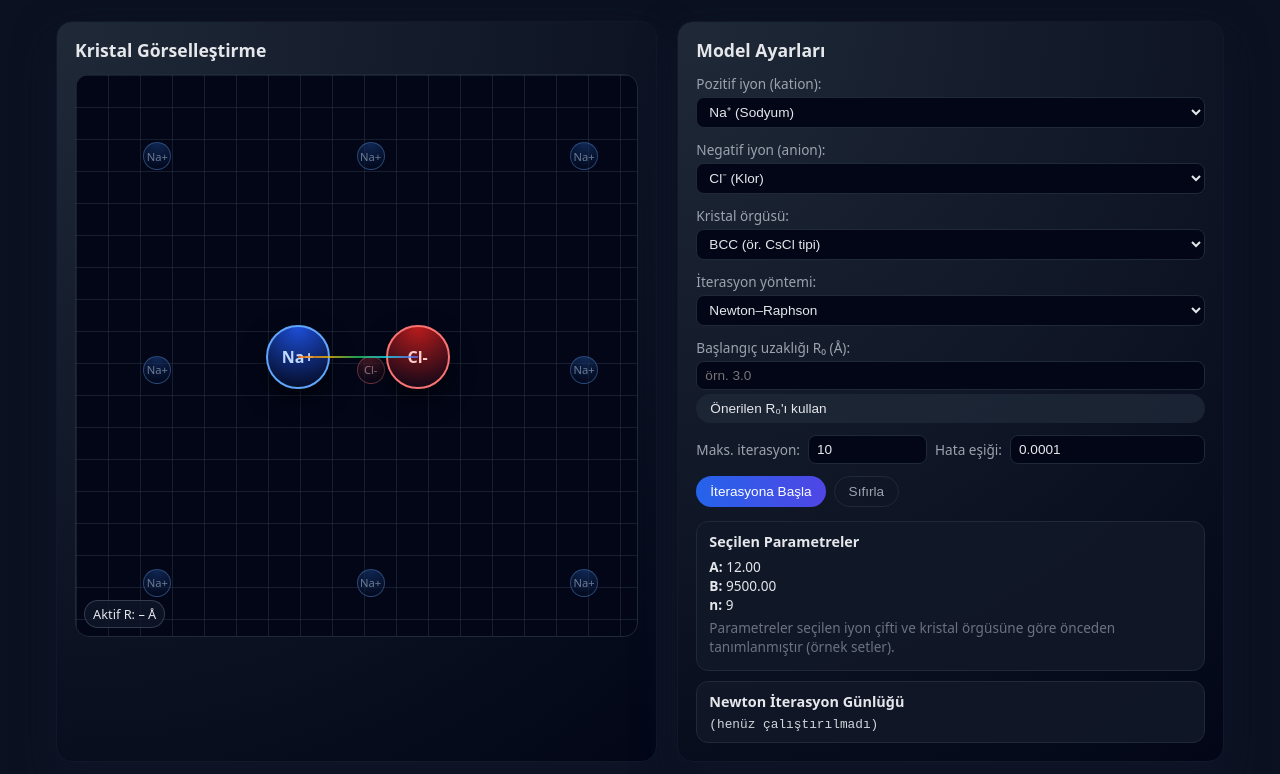
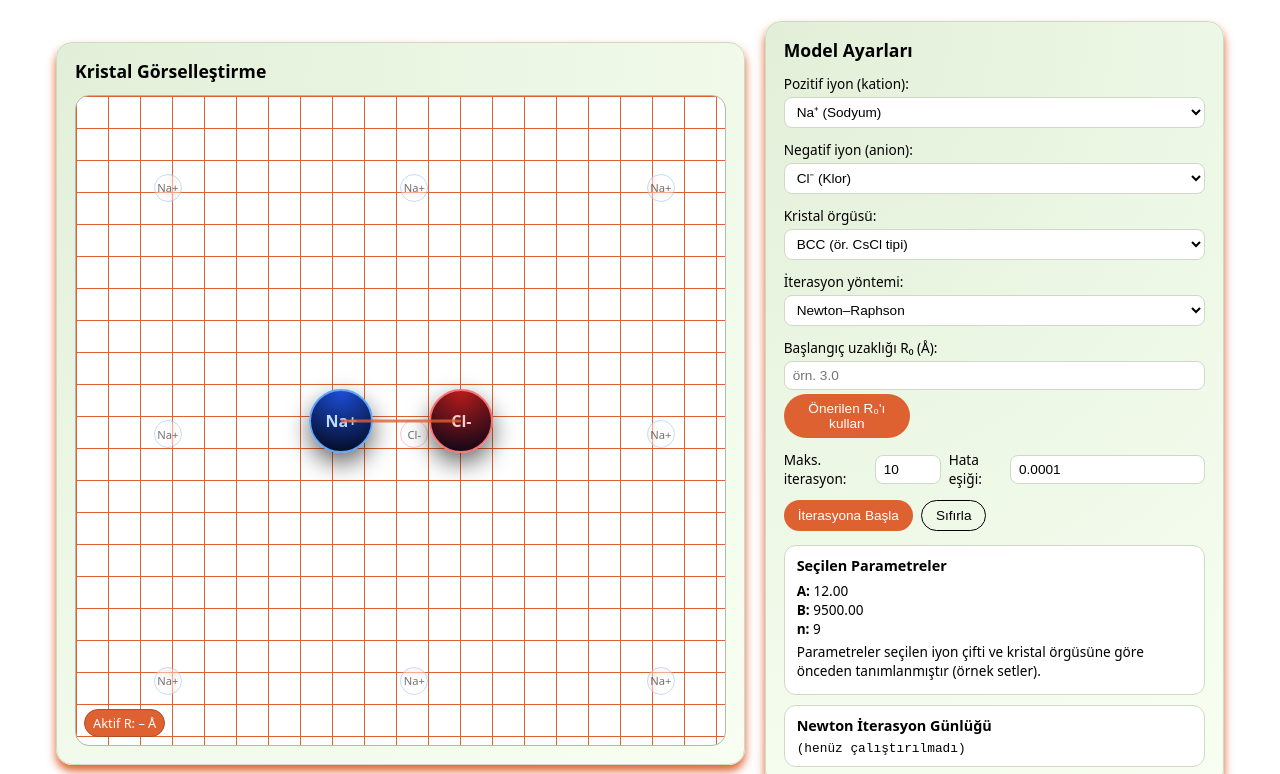
Before and after one commit to aliHimeyda/ionic-crystal-simulator, a plain HTML site: page index.html in a window 1280 px wide. Shown: the part 93-867 px from the top of the page. Drawn offline with Linux system fonts and the light colour scheme.

Commit message:
ionic-crystal-cimulator
genel duzenlemeler yapildi

```diff
--- a/style.css
+++ b/style.css
@@ -8,7 +8,7 @@
   font-family: system-ui, -apple-system, BlinkMacSystemFont, "Segoe UI",
     sans-serif;
   color: #0f172a;
-  background-color: #0b1120;
+  background-color: rgb(255, 255, 255);
 }
 
 body {
@@ -19,6 +19,8 @@ body {
 .app {
   min-height: 100vh;
   max-width: 1200px;
+  align-items: center;
+  justify-items: center;
   margin: 0 auto;
   padding: 24px 16px 32px;
   color: #e5e7eb;
@@ -31,6 +33,7 @@ body {
 
 .app-header h1 {
   font-size: 1.7rem;
+  color: #de6231;
   margin: 0;
   margin-bottom: 8px;
 }
@@ -38,35 +41,47 @@ body {
 .app-header .subtitle {
   margin: 0;
   font-size: 0.95rem;
-  color: #9ca3af;
+  color: black;
 }
 
 .app-main {
-  display: grid;
-  grid-template-columns: minmax(0, 1.1fr) minmax(0, 1fr);
+  display: flex;
+  flex-direction: row;
+  justify-content: center;
+  align-items: center;
+  width: 100%;
   gap: 20px;
 }
 
 .app-footer {
   margin-top: 24px;
   text-align: center;
-  color: #6b7280;
+  color: black;
   font-size: 0.8rem;
 }
 
 /* Panels */
-.visual-panel,
-.control-panel {
-  background: radial-gradient(circle at top left, #1f2937, #020617);
+.visual-panel {
+  background: radial-gradient(circle at top left, #e2efd8, #f8fff2);
+  width: 60%;
   border-radius: 16px;
   padding: 16px 18px 18px;
-  border: 1px solid #111827;
-  box-shadow: 0 18px 40px rgba(15, 23, 42, 0.8);
+  border: 1px solid #cedac6;
+  box-shadow: 0 6px 10px #de6231;
+}
+.control-panel {
+  background: radial-gradient(circle at top left, #e2efd8, #f8fff2);
+  width: 40%;
+  border-radius: 16px;
+  padding: 16px 18px 18px;
+  border: 1px solid #cedac6;
+  box-shadow: 0 6px 10px #de6231;
 }
 
 .visual-panel h2,
 .control-panel h2 {
   margin: 0 0 12px;
+  color: black;
   font-size: 1.1rem;
 }
 
@@ -76,19 +91,11 @@ body {
   width: 100%;
   aspect-ratio: 1 / 1;
   border-radius: 14px;
-  border: 1px solid #1f2937;
-  background-image: linear-gradient(
-      to right,
-      rgba(55, 65, 81, 0.4) 1px,
-      transparent 1px
-    ),
-    linear-gradient(
-      to bottom,
-      rgba(55, 65, 81, 0.4) 1px,
-      transparent 1px
-    );
+  border: 1px solid #b0bca8;
+  background-image: linear-gradient(to right, #de6231 1px, transparent 1px),
+    linear-gradient(to bottom, #de6231 1px, transparent 1px);
   background-size: 32px 32px;
-  background-color: #020617;
+  background-color: white;
   overflow: hidden;
 }
 
@@ -113,14 +120,14 @@ body {
 
 .lattice-positive {
   border: 1px solid rgba(96, 165, 250, 0.7);
-  color: #bfdbfe;
-  background: radial-gradient(circle at top, rgba(59, 130, 246, 0.5), transparent);
+  color: black;
+  background: radial-gradient(circle at top, rgba(59, 130, 246, 0.5));
 }
 
 .lattice-negative {
   border: 1px solid rgba(248, 113, 113, 0.7);
-  color: #fecaca;
-  background: radial-gradient(circle at top, rgba(239, 68, 68, 0.5), transparent);
+  color: black;
+  background: radial-gradient(circle at top, rgba(239, 68, 68, 0.5));
 }
 
 /* Main pair */
@@ -158,15 +165,8 @@ body {
 
 #bond-line {
   position: absolute;
-  height: 2px;
-  background: linear-gradient(
-    to right,
-    #f97316,
-    #eab308,
-    #22c55e,
-    #22d3ee,
-    #6366f1
-  );
+  height: 3px;
+  background: #de6231;
   transform: translateY(-50%);
   opacity: 0.8;
 }
@@ -179,9 +179,9 @@ body {
   padding: 4px 8px;
   border-radius: 999px;
   font-size: 0.8rem;
-  color: #e5e7eb;
-  background: rgba(15, 23, 42, 0.8);
-  border: 1px solid rgba(55, 65, 81, 0.9);
+  color: white;
+  background: #de6231;
+  border: 1px solid #af4e27;
 }
 
 /* Controls */
@@ -202,22 +202,22 @@ body {
 
 label {
   font-size: 0.85rem;
-  color: #9ca3af;
+  color: black;
 }
 
 select,
 input[type="number"] {
   padding: 6px 8px;
   border-radius: 8px;
-  border: 1px solid #1f2937;
-  background: #020617;
-  color: #e5e7eb;
+  border: 1px solid #cedac6;
+  background: white;
+  color: black;
   font-size: 0.85rem;
 }
 
 select:focus,
 input[type="number"]:focus {
-  outline: 2px solid #2563eb;
+  outline: 2px solid #de6231;
   outline-offset: 1px;
 }
 
@@ -235,7 +235,7 @@ button {
 }
 
 button.primary {
-  background: linear-gradient(to right, #2563eb, #4f46e5);
+  background: #de6231;
   color: white;
 }
 
@@ -244,22 +244,23 @@ button.primary:hover {
 }
 
 button.secondary {
-  background: rgba(31, 41, 55, 0.8);
-  color: #e5e7eb;
+  background: #de6231;
+  width: 30%;
+  color: white;
 }
 
 button.secondary:hover {
-  background: rgba(55, 65, 81, 0.9);
+  filter: brightness(1.1);
 }
 
 button.ghost {
   background: transparent;
-  color: #9ca3af;
-  border: 1px solid #1f2937;
+  color: black;
+  border: 1px solid black;
 }
 
 button.ghost:hover {
-  border-color: #4b5563;
+  border-color: #de6231;
 }
 
 /* Actions */
@@ -276,23 +277,25 @@ button.ghost:hover {
   margin-top: 10px;
   padding: 10px 12px;
   border-radius: 12px;
-  background: rgba(17, 24, 39, 0.9);
-  border: 1px solid #1f2937;
+  background: white;
+  border: 1px solid #cedac6;
 }
 
 .info-box h3,
 .log-box h3 {
   margin: 0 0 6px;
+  color: black;
   font-size: 0.9rem;
 }
 
 .info-box p {
   margin: 4px 0;
   font-size: 0.85rem;
+  color: black;
 }
 
 .param-note {
-  color: #6b7280;
+  color: black;
   font-size: 0.8rem;
 }
 
@@ -302,12 +305,18 @@ button.ghost:hover {
   overflow: auto;
   font-size: 0.8rem;
   white-space: pre-wrap;
-  color: #d1d5db;
+  color: black;
 }
 
 /* Responsive */
-@media (max-width: 900px) {
+@media (max-width: 1000px) {
   .app-main {
-    grid-template-columns: minmax(0, 1fr);
+    flex-direction: column;
+  }
+  .visual-panel {
+    width: 90%;
+  }
+  .control-panel {
+    width: 80%;
   }
 }
```
